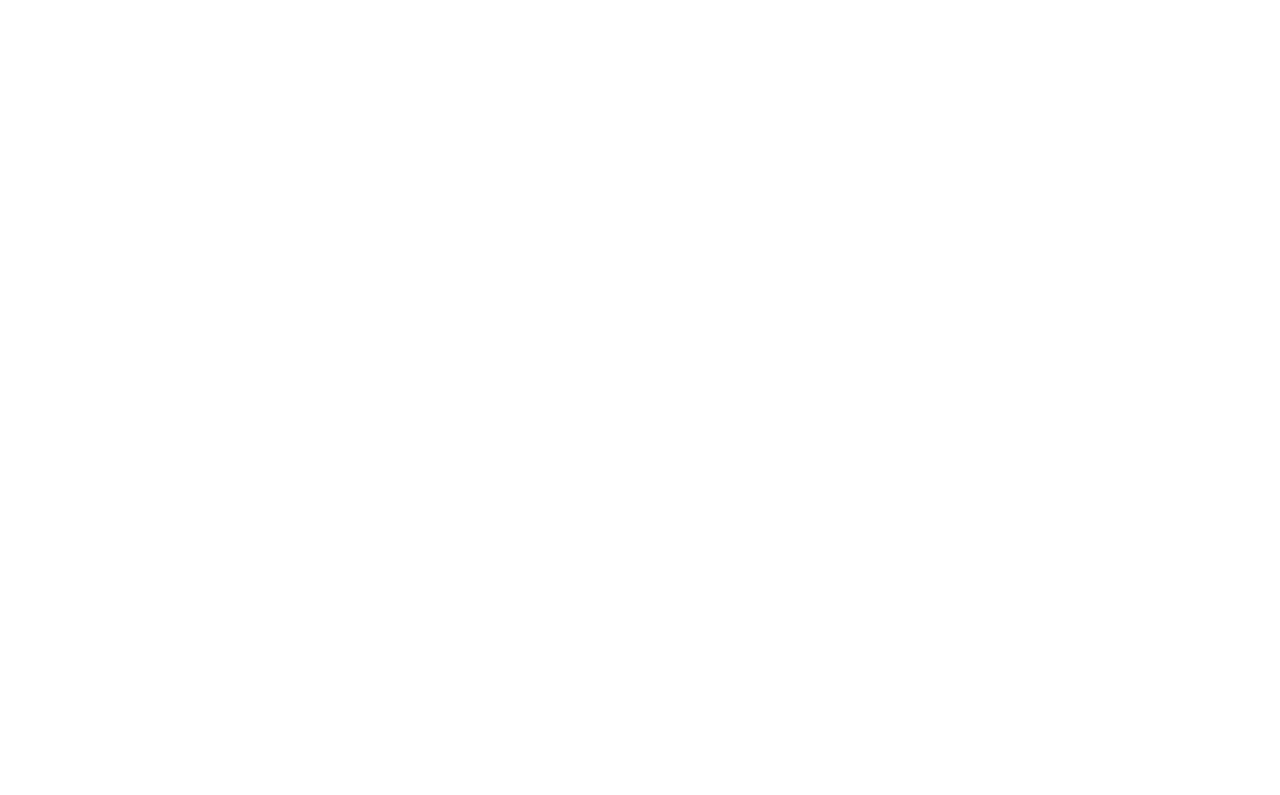
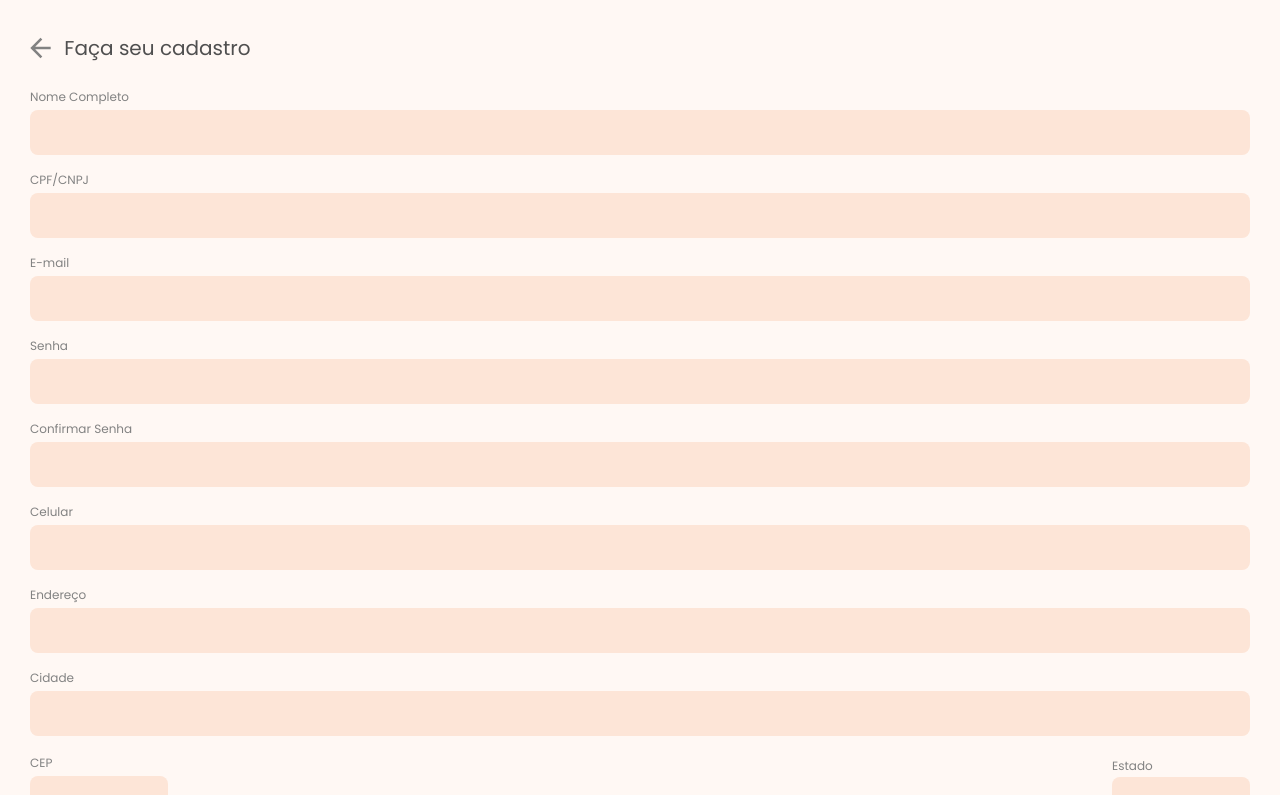
Before and after one commit to estartandodevs-course/recolapp, a React (Create React App) app: page /register in a window 1280 px wide. Shown: the top 795 px of the page. Built offline with nearby package versions, Linux system fonts and the light colour scheme.

Commit message:
fix/register
	.eslintrc
		Added "no-restricted-syntax" from ignore syntax For

	Components/Checkbox
		Disable eslint this component

	Pages/Register
		Remove warning eslint

	Pages/Index and src/routes
		Added page Register

```diff
--- a/src/components/CheckBox/index.js
+++ b/src/components/CheckBox/index.js
@@ -1,3 +1,4 @@
+/* eslint-disable */
 // import * as S from "./styles";
 import React from "react";
 import FormControlLabel from "@material-ui/core/FormControlLabel";
--- a/src/pages/index.js
+++ b/src/pages/index.js
@@ -1,5 +1,6 @@
 import Home from "./Home";
 import Login from "./Login";
+import Register from "./Register";
 import HomeE from "./HomeEmpreeendedor";
 
-export { Home, Login, HomeE };
+export { Home, Login, HomeE, Register };
--- a/src/routes.js
+++ b/src/routes.js
@@ -8,6 +8,7 @@ export default function Routes() {
       <Switch>
         <Route exact path="/" component={R.Home} />
         <Route exact path="/login" component={R.Login} />
+        <Route exact path="/register" component={R.Register} />
         <Route exact path="/home" component={R.HomeE} />
       </Switch>
     </BrowserRouter>
```
Also changed, not shown: src/pages/Register/index.js (+2 -6 lines), .eslintrc.json.
